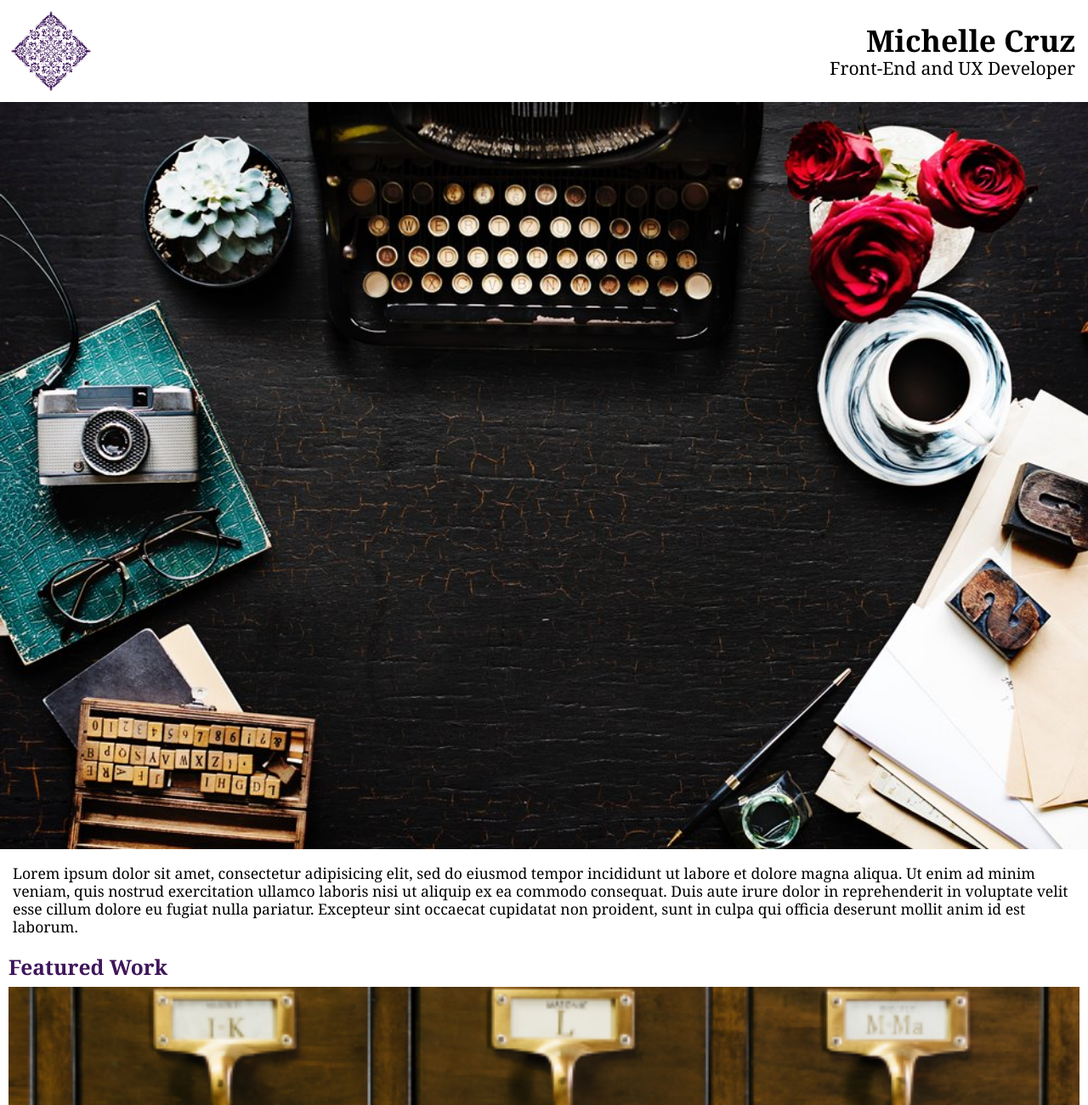
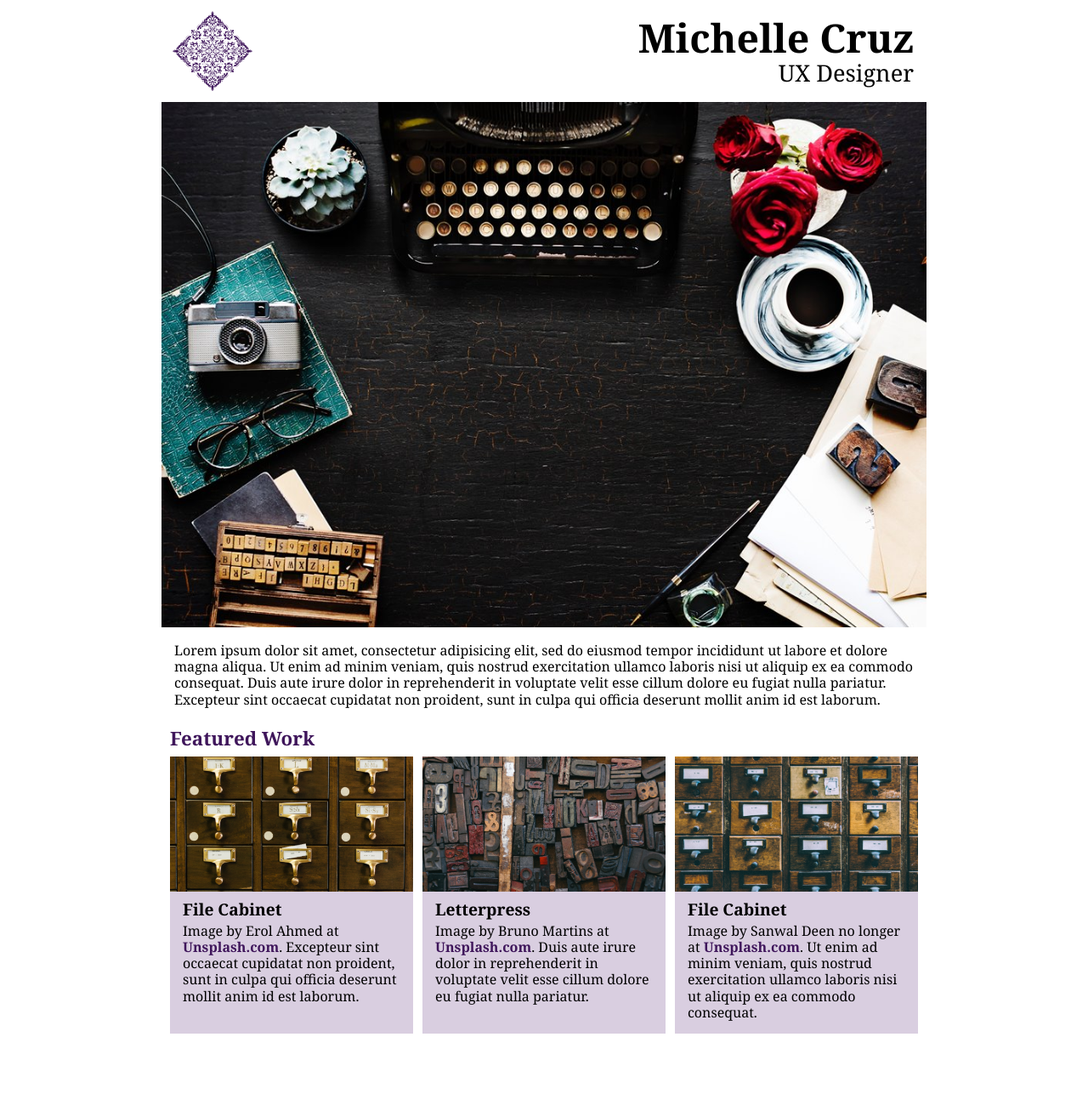
Before and after one commit to michelle570/P1_Portfolio, a plain HTML site: page index.html in a window 1280 px wide. Shown: the top 1300 px of the page at 85% size. After the commit the page ends 1226 px from the top, so only its background shows below. Drawn offline with Linux system fonts and the light colour scheme.

Commit message:
Finalized Before Validation

```diff
--- a/css/css.css
+++ b/css/css.css
@@ -4,35 +4,36 @@ body {
   font-size: 10px;
   font-family: georgia, Garamond, Times New Roman,serif;
   font-size: 1.1rem;
+  min-width: 300px;
 }
 
 /*Header*/
 .Logo {
   width: 100px;
   height: 100px;
-  padding: 10px 0 10px 10px;
+  padding: 10px 0;
 }
 
 header {
   display: flex;
   align-items: center;
+  padding: 0px 15px 0px 10px;
 }
 
 .HeaderInfo {
   flex: 1;
   justify-content: flex-end;
   text-align: right;
-  padding: 0 15px 0 0;
 }
 
 h1 {
-  font-size: 2em;
+  font-size: 2rem;
   font-weight: bold;
   padding: 0 0 4px 0;
 }
 
 h3 {
-  font-size: 1.2em;
+  font-size: 1.4rem;
 }
 
 /*Main Image*/
@@ -42,17 +43,18 @@ h3 {
 
 p {
   padding: 15px;
-  line-height: 1.2em;
+  line-height: 1.2rem;
+  font-size: 1.1rem;
 }
 
 /*content*/
 .FeaturedWork {
-  padding: 10px;
+  padding: 10px 10px 0px 10px;
 }
 
 .FWHEader {
   font-weight: bold;
-  font-size: 1.4em;
+  font-size: 1.4rem;
   color: #3F165B;
   padding: 0px 0px 10px 0px;
 }
@@ -62,10 +64,63 @@ p {
   display: flex;
   flex-direction: column;
 }
-/*change to ROW on Media Query*/
 
 .Item {
-  background-color: #ccc;
+  background-color: #d9cee0;
+  margin-bottom: 10px;
 }
 
-.Item img {width: 100%}
+.Item img {
+  width: 100%;
+}
+
+.Item p {
+  padding-top: 7px;
+}
+
+.Item a {
+  text-decoration: none;
+  color: #3F165B;
+  font-weight: bold;
+  cursor: pointer;
+}
+
+.Item a:hover {
+  color: #333;
+}
+
+h4 {
+ font-size: 1.2rem;
+ font-weight: bold;
+ padding: 8px 15px 0px 15px;
+}
+
+@media screen and (min-width: 600px) {
+  p {
+    font-size: 1rem;
+  }
+
+  h1 {
+    font-size: 2.9rem;
+  }
+
+  h3 {
+    font-size: 1.7rem;
+  }
+
+  .Item {
+    width: 32.5%;
+  }
+
+  .Items {
+    flex-direction: row;
+    justify-content: space-between;
+  }
+}
+
+@media screen and (min-width: 900px) {
+  body {
+    max-width: 900px;
+    margin: 0 auto;
+  }
+}
--- a/index.html
+++ b/index.html
@@ -12,14 +12,13 @@
     <img src="images/M_Logo.png"  alt="Logo" class="Logo"/>
     <div class="HeaderInfo">
       <h1>Michelle Cruz</h1>
-      <h3>Front-End and UX Developer</h3>
+      <h3>UX Designer</h3>
     </div>
   </header>
 
   <main>
     <img src="images/Desk1000.jpg" alt="" class="BigImage">
     <p>Lorem ipsum dolor sit amet, consectetur adipisicing elit, sed do eiusmod tempor incididunt ut labore et dolore magna aliqua. Ut enim ad minim veniam, quis nostrud exercitation ullamco laboris nisi ut aliquip ex ea commodo consequat. Duis aute irure dolor in reprehenderit in voluptate velit esse cillum dolore eu fugiat nulla pariatur. Excepteur sint occaecat cupidatat non proident, sunt in culpa qui officia deserunt mollit anim id est laborum. </p>
-
     <div class="FeaturedWork">
       <h2 class="FWHEader">Featured Work</h2>
       <div class="Items">
@@ -27,17 +26,17 @@
           <figure>
             <img src="images/Tile1.png" alt="Item1" class="ImgItem1">
             <figcaption>
-              <h4>Image Title</h4>
-              <p>Link to Informaiton</p>
+              <h4>File Cabinet</h4>
+              <p>Image by Erol Ahmed at <a href="https://unsplash.com/photos/Y3KEBQlB1Zk" alt="Unsplash Link">Unsplash.com</a>. Excepteur sint occaecat cupidatat non proident, sunt in culpa qui officia deserunt mollit anim id est laborum. </p>
             </figcaption>
           </figure>
         </div>
         <div class="Item Item2">
           <figure>
-            <img src="images/TIle2.png" alt="Item2" class="ImgItem2">
+            <img src="images/Tile2.png" alt="Item2" class="ImgItem2">
             <figcaption>
-              <h4>Image Title</h4>
-              <p>Link to Informaiton</p>
+              <h4>Letterpress</h4>
+              <p>Image by Bruno Martins at <a href="https://unsplash.com/photos/OhJmwB4XWLE" alt="Unsplash Link">Unsplash.com</a>. Duis aute irure dolor in reprehenderit in voluptate velit esse cillum dolore eu fugiat nulla pariatur.</p>
             </figcaption>
           </figure>
         </div>
@@ -45,20 +44,18 @@
           <figure>
             <img src="images/Tile3.png" alt="Item3" class="ImgItem3">
             <figcaption>
-              <h4>Image Title</h4>
-              <p>Link to Informaiton</p>
+              <h4>File Cabinet</h4>
+              <p>Image by Sanwal Deen no longer at <a href="https://unsplash.com/" alt="Unsplash Link">Unsplash.com</a>. Ut enim ad minim veniam, quis nostrud exercitation ullamco laboris nisi ut aliquip ex ea commodo consequat.</p>
             </figcaption>
           </figure>
         </div>
       </div>
     </div>
   </main>
-
-<!--Add image Credit
-** Damask <a href="https://www.freepik.com/free-photos-vectors/background">Background vector created by GarryKillian - www.freepik.com</a>
-
-Images by https://unsplash.com/
-
+<!--
+***Image Credits***
+Damask Logo vector created by GarryKillian - www.freepik.com
+Tile Images from https://unsplash.com/
 -->
 </body>
 </html>
```
